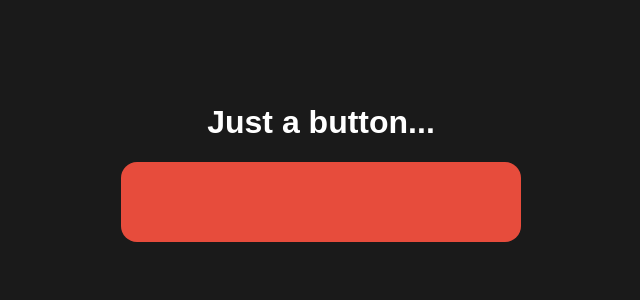
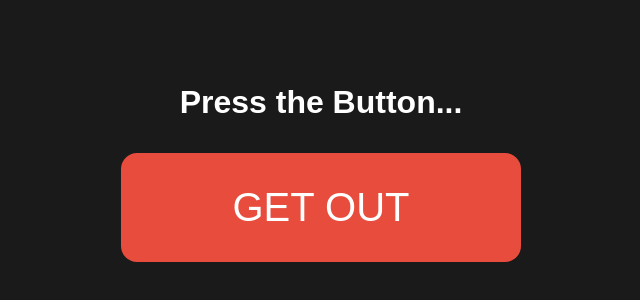
Before and after one commit to FreshlySqueeze/My-dumb-ahh-learning, a plain HTML site: page index.html in a window 1280 px wide. Shown: the part 246-546 px from the top of the page, without its empty margins (319-959 px from the left). Drawn offline with Linux system fonts and the light colour scheme.

Commit message:
Add files via upload

```diff
--- a/index.html
+++ b/index.html
@@ -3,7 +3,8 @@
 
 <head>
     <meta charset="UTF-8">
-    <title>Just a button...</title>
+    <meta name="viewpoint" content="width=device-width, initial-scale=1.0">
+    <title>Select Button</title>
     <style>
         body {
             display: flex;
@@ -14,10 +15,16 @@
             background-color: #1a1a1a;
             color: white;
             font-family: Arial, sans-serif;
+            text-align: center;
+        }
+
+        h1 {
+            margin-bottom: 2rem;
         }
 
         button {
-            padding: 2.5rem 3rem;
+            padding: 2rem 3rem;
+            font-size: 2.5rem;
             background: #e74c3c;
             border: none;
             border-radius: 16px;
@@ -31,12 +38,19 @@
         button:active {
             transform: scale(0.95);
         }
+
+        @media (max-width:600px) {
+            button {
+                font-size: 3rem;
+                padding: 2.5rem 3rem;
+            }
+        }
     </style>
 </head>
 
 <body>
-    <h1>Just a button...</h1>
-    <button onclick="document.getElementById('audio').play()"> </button>
+    <h1>Press the Button...</h1>
+    <button onclick="document.getElementById('audio').play()">GET OUT</button>
     <audio id="audio" src="GET OUT.mp3"></audio>
 </body>
 
```
Also changed, not shown: 1 other file.
